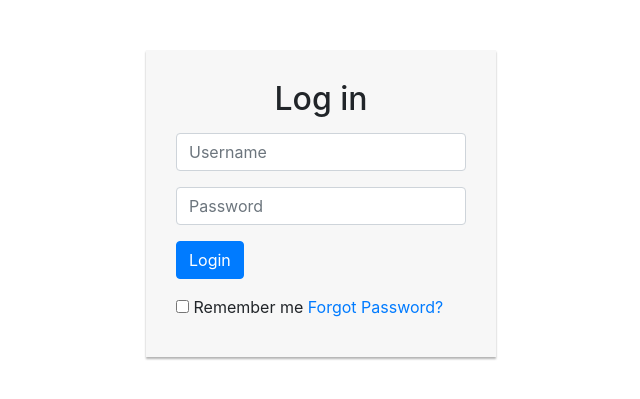
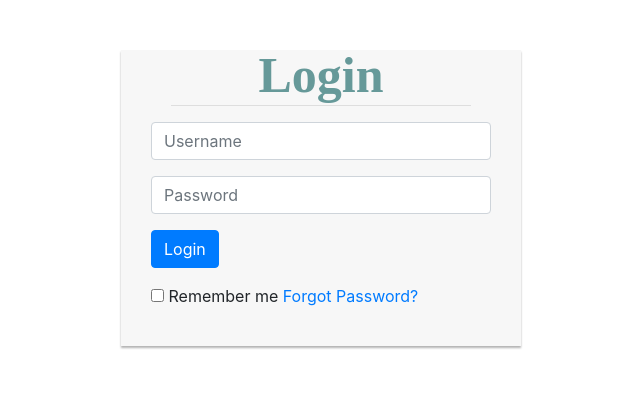
Before and after one commit to bundikevin/web_projects, a PHP site: page /login.php in a window 1280 px wide. Shown: the part 56-455 px from the top of the page, without its empty margins (319-959 px from the left). Run offline with PHP 8.4, Linux system fonts and the light colour scheme.

Commit message:
12th Aug

```diff
--- /dev/null
+++ b/includes/config.php
@@ -0,0 +1,4 @@
+<?php
+    mysql_connect("localhost", "root", "");
+    mysql_select_db("php_tutorial");
+?>
--- a/login.php
+++ b/login.php
@@ -14,15 +14,16 @@
  <div class="container" >
  <div class="login-form">
     <form action="process.php" method="post">
-        <h2 class="text-center">Log in</h2>
+        <h2 class="text-center">Login</h2>
+		<hr/>
         <div class="form-group">
             <input type="text" class="form-control" name="username" placeholder="Username" required="required">
         </div>
         <div class="form-group">
             <input type="password" class="form-control" name="password" placeholder="Password" required="required">
         </div>
-        <div class="form-group" id="btn">
-            <button type="submit" class="btn btn-primary ">Login</button>
+        <div class="form-group">
+            <button type="submit" class="btn btn-primary " >Login</button>
         </div>
         <div class="clearfix">
             <label class="pull-left checkbox-inline"><input type="checkbox"> Remember me</label>
--- a/process.php
+++ b/process.php
@@ -12,8 +12,7 @@ $username = mysql_real_escape_string($username);
 $password = mysql_real_escape_string($password);
 
 // Connect to the server and select database
-mysql_connect("localhost", "root", "");
-mysql_select_db("php_tutorial");
+require_once "includes/config.php";
 
 // Query the database for user
 
--- a/registration_login.css
+++ b/registration_login.css
@@ -1,5 +1,5 @@
 .login-form {
-  width: 350px;
+  width: 400px;
   margin: 50px auto;
 }
 .login-form form {
@@ -11,6 +11,15 @@
 }
 .login-form h2 {
   margin: 0 0 15px;
+  font-family: "Times New Roman", Times, serif;
+  font-weight: bold;
+  font-size: 50px;
+  margin-top: -35px;
+  color: #669999;
+}
+.login-form hr {
+  margin-top: -15px;
+  width: 300px;
 }
 .form-control,
 .btn {
```
